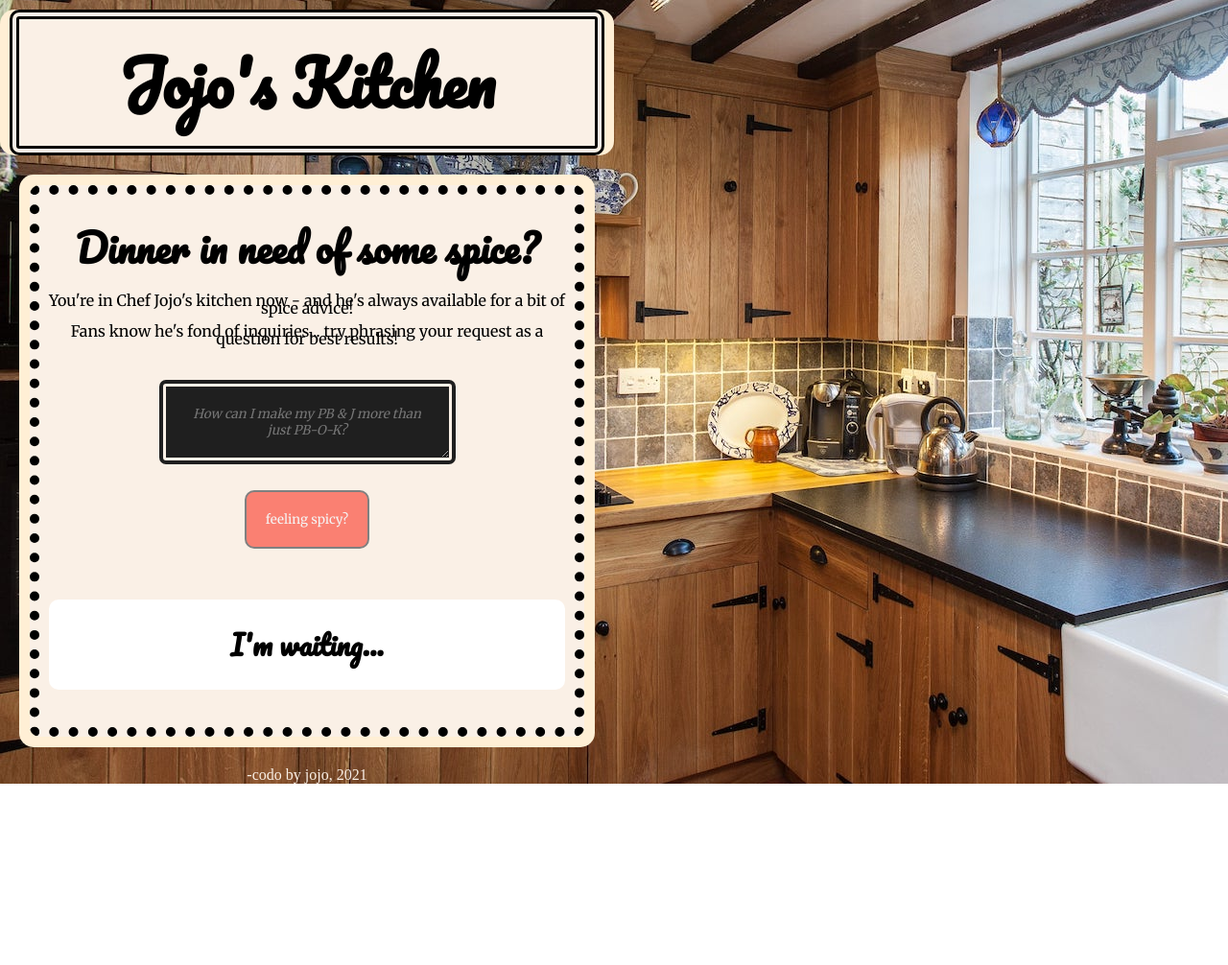
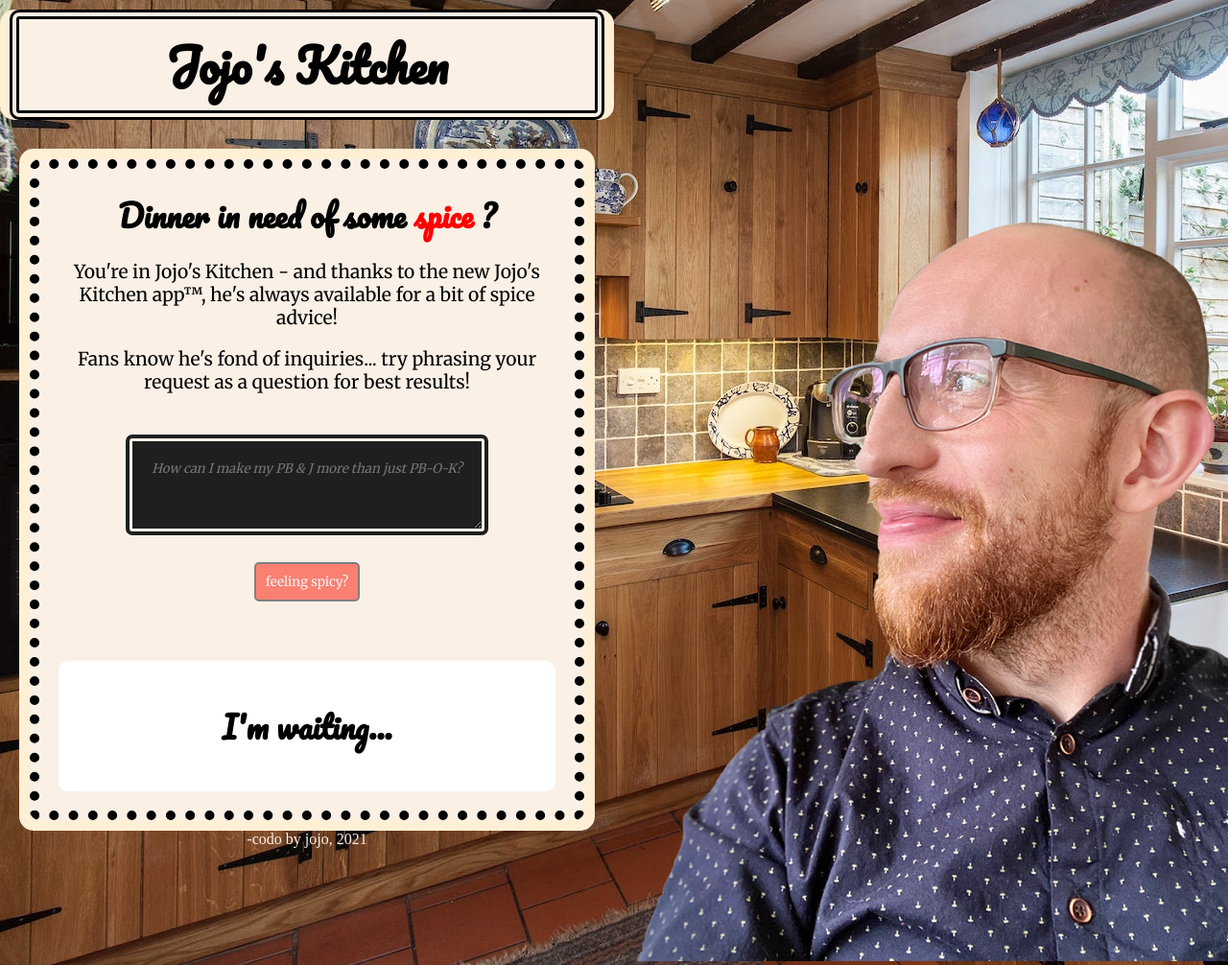
Before and after one commit to jlaurentpdx/lab-02-magic-8-ball-code201, a website with bundled scripts: page index.html in a window 1280 px wide. Shown: the whole page at 96% size. Before the commit the page ends 817 px from the top, so only its background shows below. Built offline with nearby package versions, Linux system fonts and the light colour scheme.

Commit message:
added SFX to button event, additional narcissism/praise for the chef

```diff
--- a/app.js
+++ b/app.js
@@ -2,9 +2,14 @@ import { answers } from './answers.js';
 
 const input = document.getElementById('input');
 const button = document.getElementById('button');
+
 const prevQuestion = document.getElementById('prev-question');
 const repeatQuestion = document.getElementById('repeat-question');
 const answerDisplay = document.getElementById('answer-display');
+
+const audioShaker = new Audio('./assets/shaker.wav');
+const audioYum = new Audio('./assets/freakenFurby.wav');
+const sounds = [audioShaker, audioYum];
 
 const generateRandomInt = (max) => {
     return Math.floor(Math.random() * max);
@@ -12,6 +17,12 @@ const generateRandomInt = (max) => {
 
 function updateTextContent(element, newText) {
     return element.textContent = newText;
+}
+
+function randomAudioPlayer(sounds) {
+    const randomSelect = generateRandomInt(100);
+    if (randomSelect >= 4) return sounds[0];
+    else return sounds[1];
 }
 
 button.addEventListener('click', () => {
@@ -23,11 +34,13 @@ button.addEventListener('click', () => {
     } else {
         updateTextContent(prevQuestion, input.value);
         updateTextContent(answerDisplay, randomAnswer);
+        randomAudioPlayer(sounds).play();
 
         input.value = '';
         input.placeholder = '...another?';
 
         repeatQuestion.style.visibility = 'visible';
         prevQuestion.style.visibility = 'visible';
+
     }
 });
--- a/index.html
+++ b/index.html
@@ -16,19 +16,18 @@
 </head>
 
 <body>
-    <section id = "left-container">
     <header><h1>Jojo's Kitchen</h1></header>
+    <section id="grid-container">
+        <section id="left-container">
                 <main>
                     <section id="container">
-                <h2>Dinner in need of some <em>spice?</em></h2>
-                <p>You're in Chef Jojo's kitchen now - and he's <em>always</em> available for a bit of spice advice!</p>
+                        <h2>Dinner in need of some <em class="spicy">spice</em> ?</h2>
+                        <p>You're in Jojo's Kitchen - and thanks to the new Jojo's Kitchen app&trade;, he's <em>always</em> available for a bit of spice advice!</p>
                         <p>Fans know he's fond of inquiries... try phrasing your request as a question for best results!</p>
                         <textarea
                             id="input"
-                    cols="30"
-                    rows="2"
+                            rows="3"
                             placeholder="How can I make my PB & J more than just PB-O-K?"></textarea>
-                <br>
                         <button id="button"><em>feeling spicy</em>?</button>
 
                         <p id="repeat-question">You asked "<span id="prev-question">...</span>" - Jojo says:</p>
@@ -39,6 +38,10 @@
                     -codo by jojo, 2021
                 </footer>
         </section>
+        <section id="right-container">
+            <img id="big-head" class="" src="./assets/big-face.png" alt="That's one narcissistic noggin, I tell ya'.">
+        </section>
+    </section>
     <script type="module" src="./app.js"></script>
 </body>
 
--- a/styles/style.css
+++ b/styles/style.css
@@ -1,6 +1,4 @@
 body {
-    display: grid;
-    grid-template-columns: 50%;
     background-image: url(../assets/kitchen-img.jpg);
     background-position: 10%;
     text-align: center;
@@ -21,27 +19,80 @@ header {
     background-color: papayawhip;
     border-radius: 15px;
     height: min-content;
-    min-width: 600px;
-    margin: 20px;
+    width: 50%;
+    margin: auto;
     padding: 1px;
 }
 
 h1 {
-    font-size: 4rem;
+    font-size: 3rem;
     background-color: linen;
     border: 10px double black;
     border-radius: 10px;
     margin: 10px;
-    padding: 10px;
+    padding: 5px;
 }
 
 main {
-    font-size: 1rem;
+    font-size: 1.5vw;
     background-color: papayawhip;
     border-radius: 15px;
-    margin: 20px;
+    margin: 20px 20px 0 20px;
     height: max-content;
     padding: 1px;
+}
+
+h2 {
+    font-size: 2rem;
+    margin: 10px 0 0 0;
+}
+
+p {
+    padding: 0;
+}
+
+textarea {
+    padding: 20px;
+    margin: 20px;
+    border: 10px double linen;
+    border-radius: 10px;
+    background-color: #1f1f1f;
+    color: whitesmoke;
+    width: 30vw;
+}
+
+textarea:empty {
+    font-style: italic;
+}
+
+button {
+    padding: 10px;
+    border: 2px double gray;
+    border-radius: 5px;
+    color: whitesmoke;
+    background-color: salmon;
+}
+
+button:hover {
+    background-color: crimson;
+    color: whitesmoke;
+}
+
+em {
+    font-style: italic;
+}
+
+footer {
+    color: linen;
+}
+
+.spicy {
+    color: red;
+}
+
+#grid-container {
+    display: grid;
+    grid-template-columns: 50% 1fr;
 }
 
 #container {
@@ -52,60 +103,23 @@ main {
     padding: 10px;
 }
 
-p {
-    line-height: 50%;
-    padding: 0;
-}
-
-textarea {
-    padding: 20px;
-    margin: 20px;
-    border: 10px double linen;
-    border-radius: 10px;
-    background-color: #1f1f1f;
-    color: whitesmoke;
-}
-
-textarea:empty {
-    font-style: italic;
-}
-
-button {
-    padding: 20px;
-    border: 2px double gray;
-    border-radius: 10px;
-    color: whitesmoke;
-    background-color: salmon;
-}
-
-button:hover {
-    background-color: crimson;
-    color: whitesmoke;
-}
-
-h2 {
-    font-size: 2.5rem;
-    margin: 10px 0 0 0;
-}
-
-em {
-    font-style: italic;
-}
-
-footer {
-    color: linen;
-}
-
 #repeat-question, #prev-question {
     visibility: hidden;
 }
 
 #answer-display {
-    font-size: 1.8rem;
+    font-size: 2.5vw;
     font-family: 'Pacifico', 'cursive';
     font-weight: 700;
     background-color: white;
     padding: 40px;
+    margin: 10px;
     border-radius: 10px;
     text-align: center;
 }
+
+#big-head {
+    max-width: 650px;
+    padding: 0;
+    margin: 0;
+}
```
Also changed, not shown: assets/big-face.png (added), 2 other files. Lines whose indentation alone changed are shown as unchanged.
